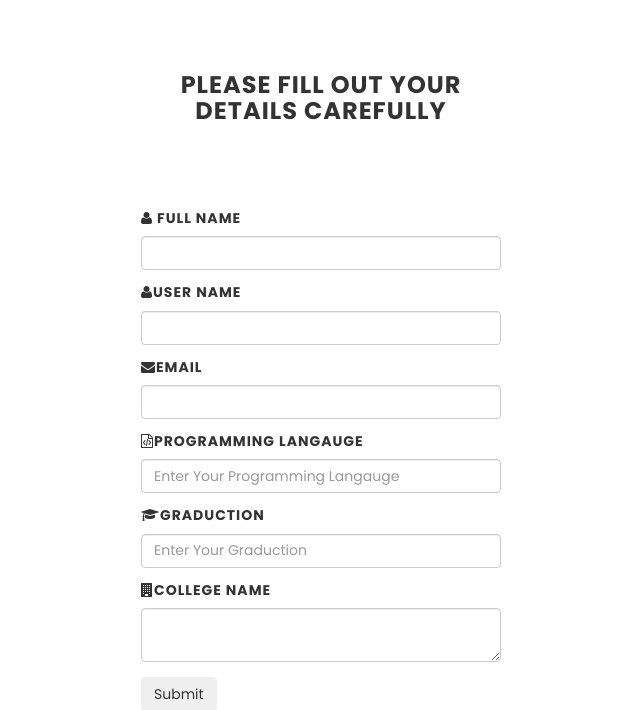
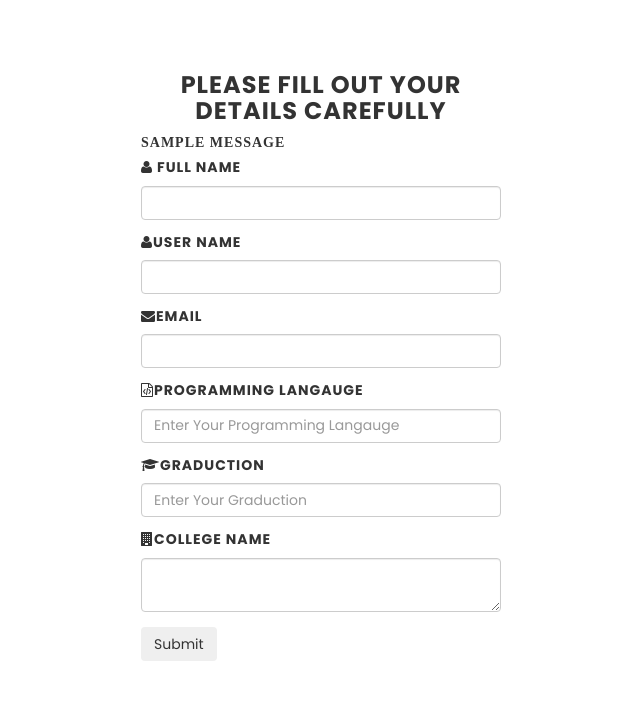
Before and after one commit to AbhishekJain2622/E-Learning, a Django app: page /internshipdetails in a window 1280 px wide. Shown: the part 600-1310 px from the top of the page, without its empty margins (319-959 px from the left). Run offline with Django 5.2, Linux system fonts and the light colour scheme; a user stored in the database is signed in; tables that the repository leaves empty hold one stand-in row (values such as "Sample post"); one stand-in notice (Sample message) is shown; some libraries are stand-ins or nearby versions.

Commit message:
html change

```diff
--- a/templates/intern.html
+++ b/templates/intern.html
@@ -38,14 +38,11 @@
 <br><br><br>
 
       <h3 class="text-white bg-dark text-center p-3">Please fill out your Details Carefully</h3>
+      {% for message in messages %}
+      <h5 style="font-family: italic; color:rgb(39, 34, 28)'" ><strong>{{message}}</strong></h5>
+      {% endfor %}
 
-{% for message in messages %}
 
-<div class="alert alert-{{message.tags}} alert-dismissible fade show" role="alert">
-  <strong>{{message}} </strong>
-  <button type="button" class="btn-close" data-bs-dismiss="alert" aria-label="Close"></button>
-</div>
-{% endfor %}
 
       <div class="card p-2">
 
@@ -129,4 +126,10 @@
           </h5>
           <input type="date" class="form-control mb-3" name="enddate" required/>
         </div>
-      --------->
+      --------- {% for message in messages %}
+
+<div class="alert alert-{{message.tags}} alert-dismissible fade show" role="alert">
+  <strong>{{message}} </strong>
+  <button type="button" class="btn-close" data-bs-dismiss="alert" aria-label="Close"></button>
+</div>
+{% endfor %} -->
```
Also changed, not shown: db.sqlite3.
